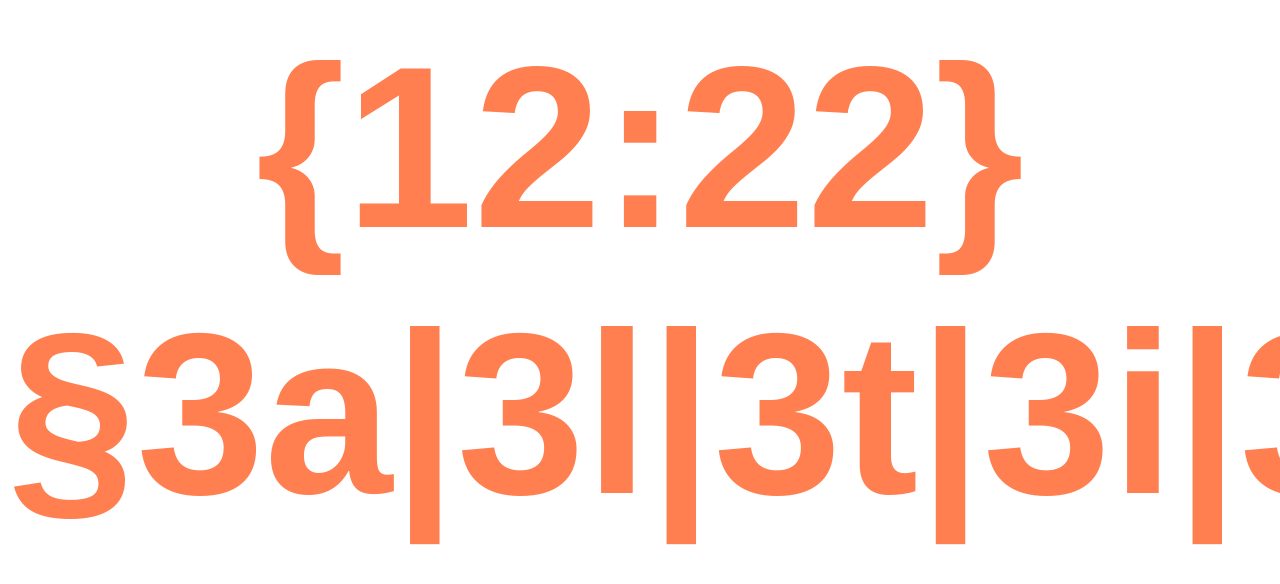
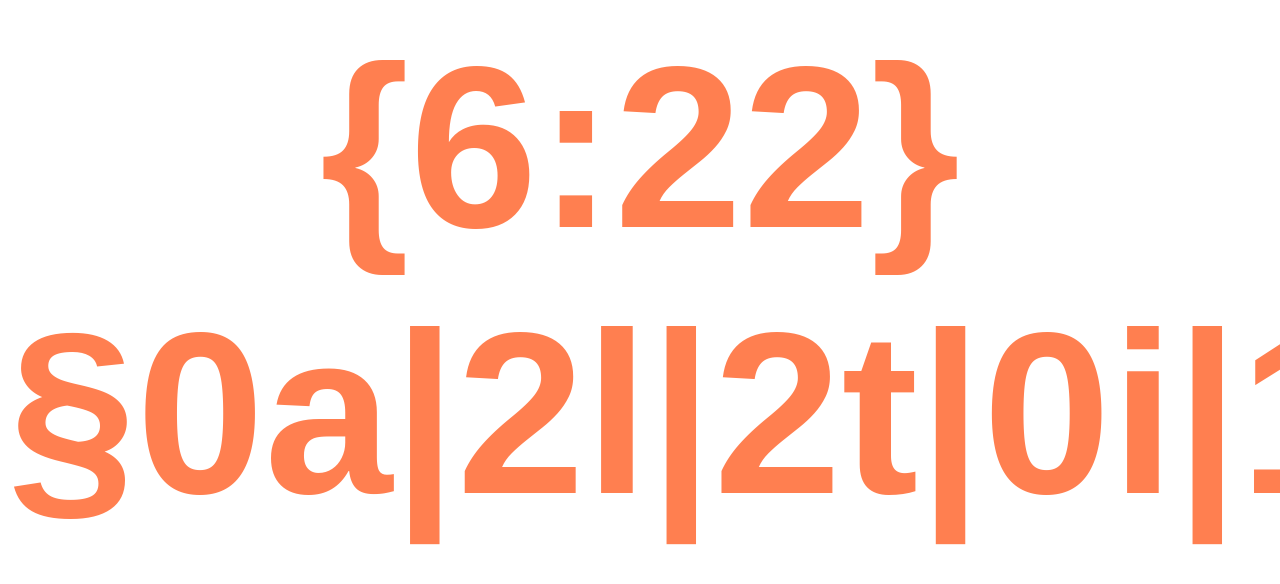
Before and after one commit to 2metres/datalegreya-react, a Gatsby site: page / in a window 1280 px wide. Shown: the part 140-724 px from the top of the page. Built offline with nearby package versions, Linux system fonts and the light colour scheme; Gatsby itself is replaced by a stand-in of ours.

Commit message:
ø for the function name bc why not

```diff
--- a/src/components/Altimeter/index.js
+++ b/src/components/Altimeter/index.js
@@ -2,28 +2,28 @@ import React from 'react'
 
 import styles from './Altimeter.module.css'
 
-const n = (string) =>
+const º = (string) =>
   Math.floor(Math.random() * 4) + string + '|'
 
 const now = new Date()
 const minutes = now.getMinutes() > 9 ? now.getMinutes() : '0' + now.getMinutes()
-const hoursAndMinutes = now.getHours() + ':' + minutes
+const hoursAndMinutes = now.getHours() / 2 + ':' + minutes
 
 const Altimeter = () =>
   <h1 className={ styles.root }>
     {
       '    ' +
       `{${hoursAndMinutes}}` + '§' +
-      n('a') +
-      n('l') +
-      n('t') +
-      n('i') +
-      n('m') +
-      n('e') +
-      n('t') +
-      n('e') +
-      n('r') +
-      '1'
+      º('a') +
+      º('l') +
+      º('t') +
+      º('i') +
+      º('m') +
+      º('e') +
+      º('t') +
+      º('e') +
+      º('r') +
+      Math.floor(Math.random() * 4)
     }<span className={styles.highlight}>[26°c [17°c[</span>
   </h1>
 
```
